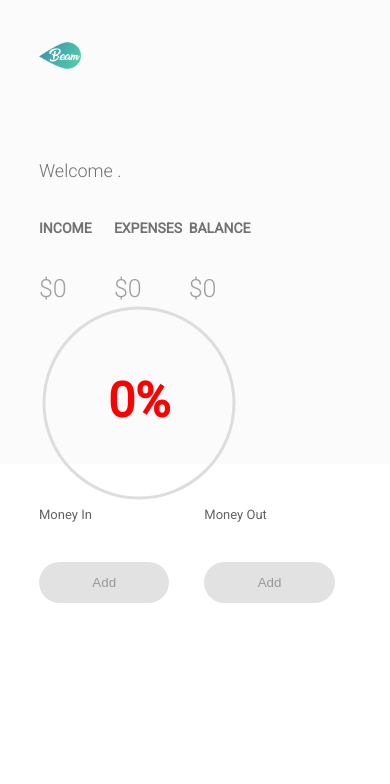
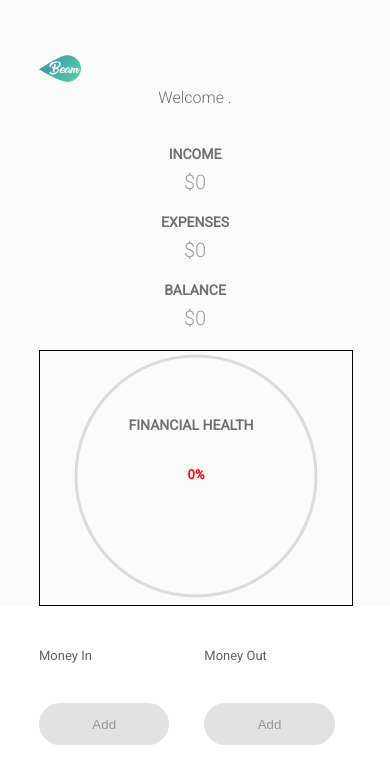
Before and after one commit to CUguru/new_beam_budget, a React (Create React App) app: page /dashboard in a window 390 px wide. Shown: the top 784 px of the page. Built offline with nearby package versions, Linux system fonts and the light colour scheme.

Commit message:
adding responsiveness to the website

```diff
--- a/src/App.css
+++ b/src/App.css
@@ -18,9 +18,8 @@
 
 .gradient-background {
   background: linear-gradient(69deg, #43cea2, #3fc3a2 10%, #3ec2a2 10%, #23799e 74%, #185a9d);
-  height: 65vh;
-  min-height: 300px;
-  max-height: 640px;
+  height: 65%;
+  min-height: 450px;
   color: #fff;
 }
 
@@ -78,6 +77,7 @@
   display: inline-block;
   width: 25%;
   margin-top: 3em;
+  border: 1px solid black;
 }
 
 .beam--benefits p {
@@ -94,6 +94,55 @@
   padding-top: .8em;
 }
 
+/* reponsive styles for Form.js page */
+@media only screen and (max-width: 768px) {
+  .gradient-background {
+    height: 75%;
+  }
+  #beam--welcome {
+    font-size: 25px;
+  }
+
+  .beam--intro {
+    font-size: 18px;
+    padding-top: 10px;
+  }
+
+  .intro--form {
+    text-align: center;
+    font-size: 18px;
+  }
+  .button--get-started {
+    display: block;
+    width: 100px;
+    margin-left: auto;
+    margin-right: auto;
+    margin-top: 55px;
+  }
+  .beam--benefits {
+    width: 100%;
+  }
+  .beam--benefits:last-of-type {
+    margin-bottom: 3em;
+  }
+}
+
+@media only screen and (min-width: 769px) and (max-width: 1024px) {
+  .beam--benefits {
+    width: 45%;
+  }
+  .beam--benefits p {
+    padding: .8em 5em;
+  }
+}
+
+@media only screen and (min-width: 1024px) and (max-width: 1280px) {
+  .beam--benefits {
+    width: 35%;
+  }
+}
+
+/* reponsive styles for Dashboard.js page */
 /* styling for amount display sections */
 .financial--summary {
   width: 80%;
@@ -121,17 +170,29 @@
 }
 
 .dashboard--upper-section {
-  height: 55vh;
+  height: 60vh;
   min-height: 300px;
   max-height: 640px;
   background-color: rgba(246, 246, 246, 0.45);
 }
 
 .individual--amounts {
-  display: inline-block;
+  float: left;
   width: 24%;
-  /*border: 1px solid black;*/
 }
+
+.svg--chart {
+  width: 24%;
+  margin-bottom: 2em;
+  position: relative;
+  right: 4em;
+  bottom: 7em;
+}
+
+svg {
+  position: absolute;
+}
+
 
 .individual--amounts h3 {
   font-size: 14px;
@@ -145,11 +206,6 @@
   font-weight: 300;
   padding-top: 1.5em;
 }
-/*.svg--chart {
-  display: inline-block;
-  width: 30%;
-  *//*border: 1px solid black;*/
-/*}*/
 
 /* list for data entries */
 .entry--form {
@@ -171,10 +227,6 @@
 .expense--list {
   float: left;
   width: 45%;
-  /*border: 1px solid black;*/
-  /*display: inline-block;*/
-  /*width: 48%;*/
-  /*margin-right: 1.5%;*/
 }
 
 .income--list {
@@ -219,7 +271,6 @@ h5 {
 .entry--description,
 .entry--amount {
   font-size: 14px;
-  /*font-weight: 300;*/
 }
 .entry--description {
   color: #808080;
@@ -312,7 +363,7 @@ h5 {
 }
 
 .progress-circle-path {
-  stroke: red;
+  stroke: #43cea2;
   stroke-linecap: round;
   stroke-linejoin: round;
 }
@@ -327,7 +378,70 @@ h5 {
 }
 
 .financial-health-text {
-  font-size: 3em;
+  font-size: 13px;
   font-weight: bold;
   fill: red;
 }
+
+.circle--heading {
+  fill: black;
+  font-size: 14px;
+  fill: #717171;
+  font-weight: bold;
+}
+
+
+@media only screen and (max-width: 768px) {
+  .dashboard--upper-section {
+    height: 100%;
+    min-height: 300px;
+    max-height: 640px;
+    background-color: rgba(246, 246, 246, 0.45);
+  }
+  .username--section {
+    width: 100%;
+    text-align: center;
+    padding-top: 5.5em;
+  }
+
+  #user-name {
+    font-size: 16px;
+  }
+  .individual--amounts {
+    float: none;
+    width: 100%;
+    text-align: center;
+  }
+  .svg--chart {
+    width: 100%;
+    text-align: center;
+    right: 0em;
+    bottom: 0em;
+    border: 1px solid black;
+  }
+
+  svg {
+    position: relative;
+  }
+
+
+  .individual--amounts h3 {
+    font-size: 14px;
+    font-weight: bold;
+    color: #717171;
+  }
+
+  .amounts {
+    padding-top: .4em;
+    padding-bottom: 1em;
+    font-size: 20px;
+  }
+}
+
+@media only screen and (min-width: 769px) and (max-width: 1024px) {
+
+}
+
+@media only screen and (min-width: 1024px) and (max-width: 1280px) {
+
+}
--- a/src/Dashboard.js
+++ b/src/Dashboard.js
@@ -55,10 +55,18 @@ class ProgressCircle extends Component {
                         strokeDashoffset: offsetDash
                     }} />
                     <text
+                        className="circle--heading"
+                        x="23%"
+                        y="30%"
+                        dy=".3em"
+                        textAnchor="start">
+                        FINANCIAL HEALTH
+                    </text>
+                    <text
                         className="financial-health-text"
                         x="50%"
                         y="50%"
-                        dy=".3em"
+                        dy=".2em"
                         textAnchor="middle">
                         {`${this.props.percentage}%`}
                     </text>
@@ -68,7 +76,7 @@ class ProgressCircle extends Component {
 }
 
 ProgressCircle.defaultProps = {
-    squareSize: 200,
+    squareSize: 300,
     percentage: 0,
     strokeWidth: 10
 };
@@ -119,6 +127,7 @@ class Dashboard extends Component {
             })
         }
     }
+
     toggleForm1 = () => {
         if((this.state.showing2 === true) && (this.state.showAddButton2 === false)) {
             this.setState({
@@ -301,7 +310,7 @@ class Dashboard extends Component {
                         <div className='svg--chart'>
                             <ProgressCircle
                                 strokeWidth="10"
-                                squareSize="200"
+                                squareSize="250"
                                 percentage={this.state.percentage}
                             />
                         </div>
```
